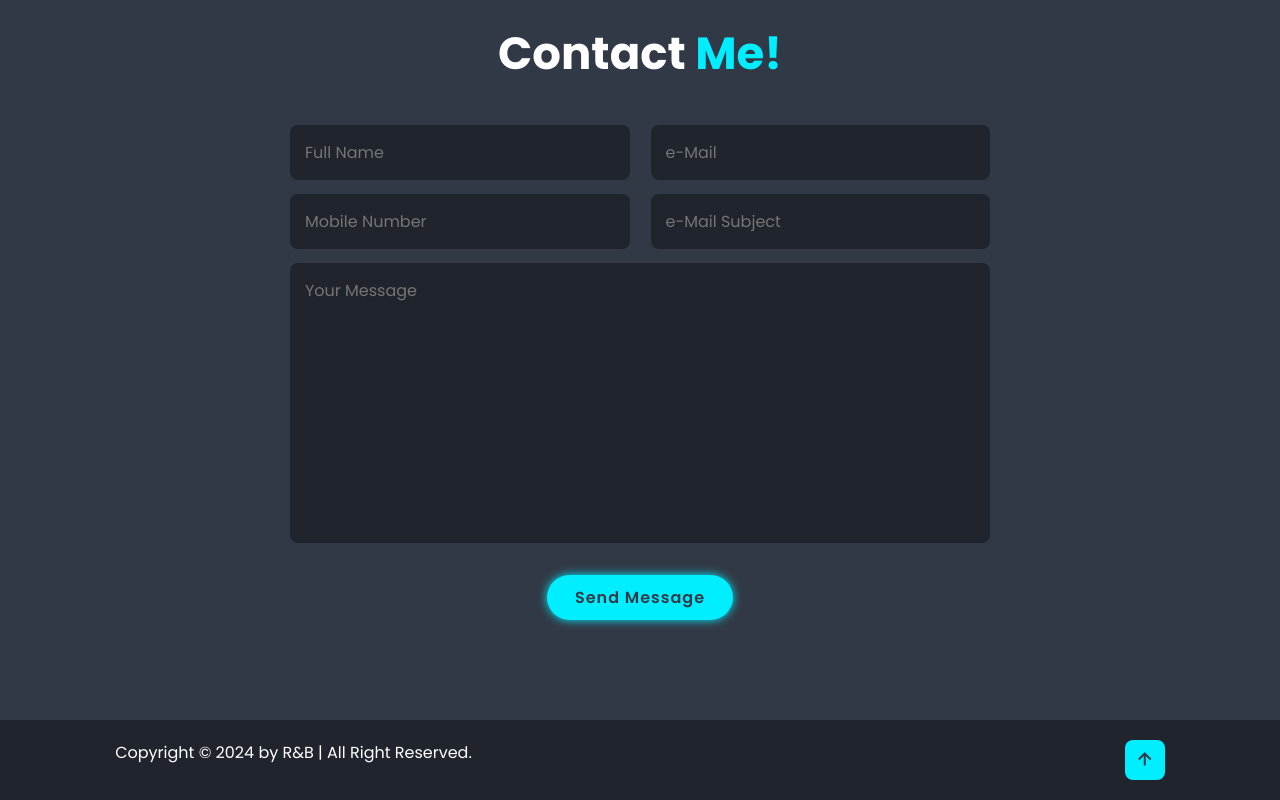
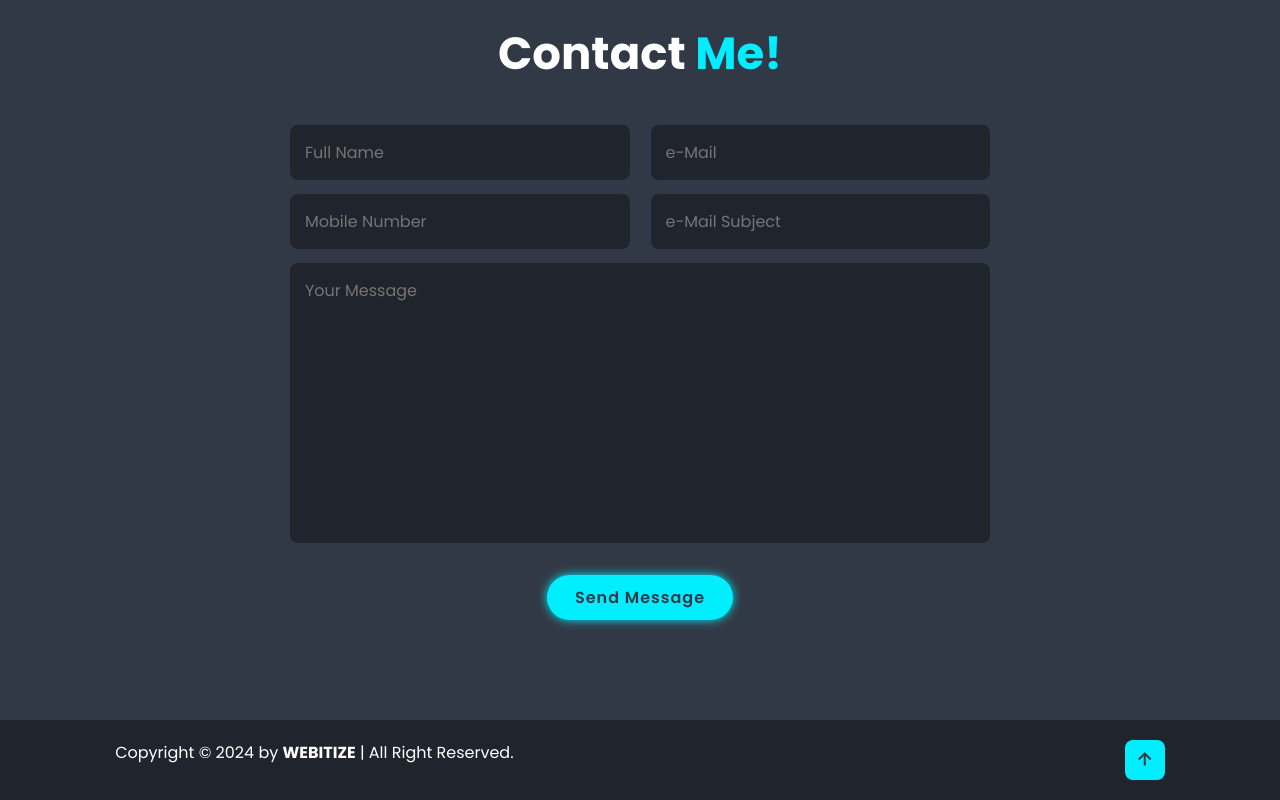
Before and after one commit to sujayr40/portfolio, a plain HTML site: page index.html in a window 1280 px wide. Shown: the part 4080-4880 px from the top of the page. Drawn offline with nearby package versions, Linux system fonts and the light colour scheme; some packages are replaced by stand-ins of ours; a script that the page names is missing.

Commit message:
Update index.html

```diff
--- a/index.html
+++ b/index.html
@@ -254,7 +254,7 @@
     <!-- footer Design -->
     <footer class="footer">
         <div class="footer-text">
-            <p>Copyright &copy; 2024 by R&B | All Right Reserved.</p>
+            <p>Copyright &copy; 2024 by <b>WEBITIZE</b> | All Right Reserved.</p>
         </div>
 
         <div class="footer-iconTop">
```
